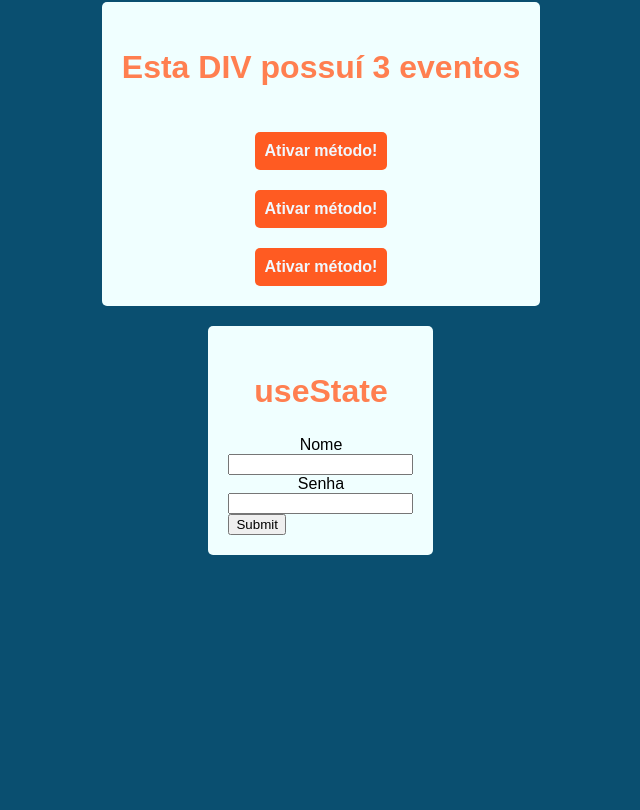
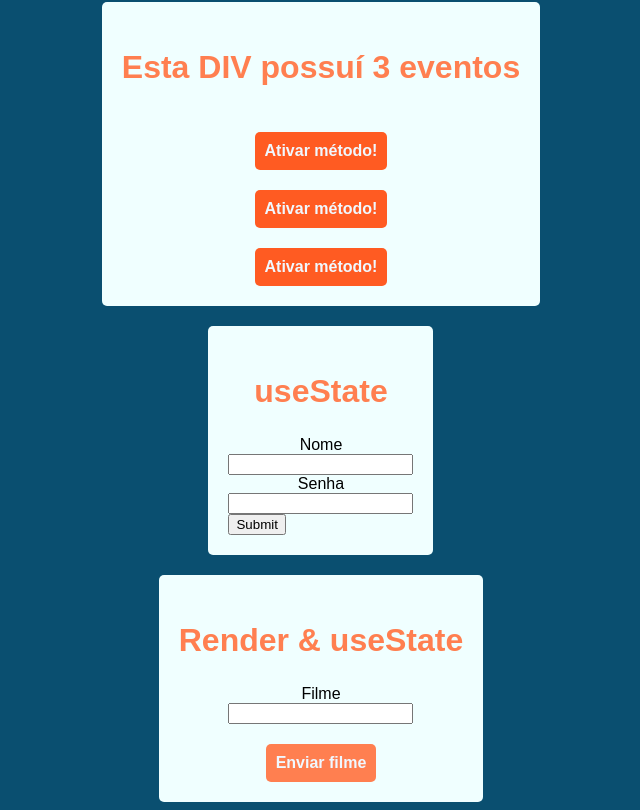
Before and after one commit to Rodrigobr2003/Estudo---React, a React (Create React App) app: page / in a window 1280 px wide. Shown: the part 637-1447 px from the top of the page, without its empty margins (319-959 px from the left). Before the commit the page ends 1200 px from the top, so only its background shows below. Built offline with nearby package versions, Linux system fonts and the light colour scheme.

Commit message:
Adiciona render

```diff
--- a/src/App.js
+++ b/src/App.js
@@ -2,6 +2,7 @@ import Pessoa from "./components/Pessoa";
 import DizerNome from "./components/DizerNome";
 import Eventos from "./components/Evento";
 import Hook from "./components/Hook";
+import Render from "./components/Render";
 
 import "./App.css";
 
@@ -22,6 +23,8 @@ function App() {
       <Eventos />
 
       <Hook />
+
+      <Render />
     </div>
   );
 }
--- /dev/null
+++ b/src/components/Render.jsx
@@ -0,0 +1,33 @@
+import { useState } from "react";
+
+import styles from "../css/Evento.module.css";
+
+function Render() {
+  const [filme, setFilme] = useState();
+  const [filmeProcurado, setFilmProc] = useState();
+
+  function envia() {
+    setFilmProc(filme);
+  }
+
+  return (
+    <div className={styles.box}>
+      <h2>Render & useState</h2>
+
+      <form>
+        <div>
+          <label>Filme</label>
+          <input type="text" onChange={(e) => setFilme(e.target.value)} />
+        </div>
+      </form>
+
+      <button type="submit" onClick={envia}>
+        Enviar filme
+      </button>
+
+      {filmeProcurado && <p>O filme que voce procurou é: {filme}</p>}
+    </div>
+  );
+}
+
+export default Render;
```
